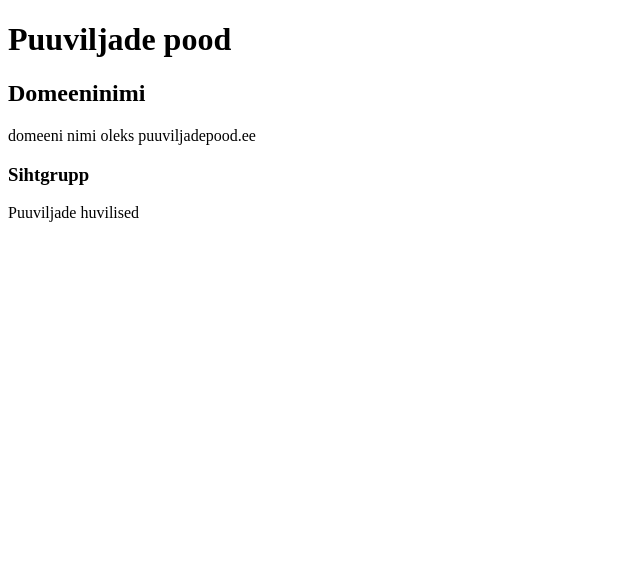
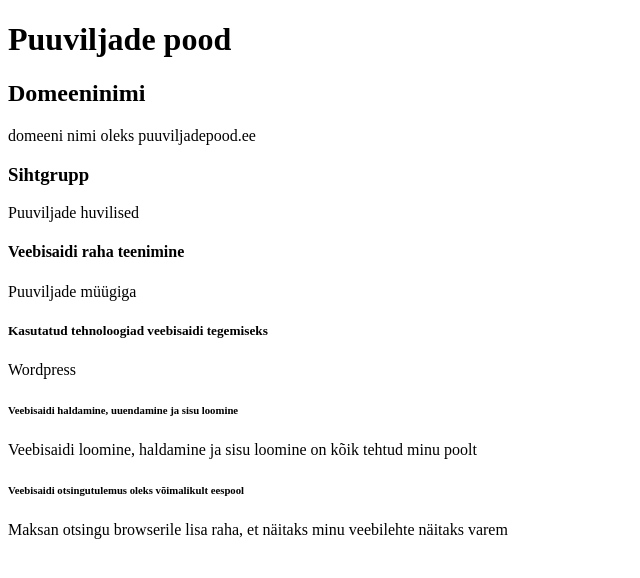
Before and after one commit to adrn2216/projekti-plaan, a plain HTML site: page index.html in a window 1280 px wide. Shown: the whole page, without its empty margins (0-640 px from the left). Drawn offline with Linux system fonts and the light colour scheme.

Commit message:
minu veebileht v.03

```diff
--- a/index.html
+++ b/index.html
@@ -15,5 +15,18 @@
         <h3>Sihtgrupp</h3>
         <p>Puuviljade huvilised</p>
 
+        <h4>Veebisaidi raha teenimine</h4>
+        <p>Puuviljade müügiga</p>
+
+        <h5>Kasutatud tehnoloogiad veebisaidi tegemiseks</h5>
+        <p>Wordpress</p>
+
+        <h6>Veebisaidi haldamine, uuendamine ja sisu loomine</h6>
+        <p>Veebisaidi loomine, haldamine ja sisu loomine on kõik tehtud minu poolt</p>
+
+        <h6>Veebisaidi otsingutulemus oleks võimalikult eespool</h6>
+        <p>Maksan otsingu browserile lisa raha, et näitaks minu veebilehte näitaks varem</p>
+
+
 </body>
 </html>
```
